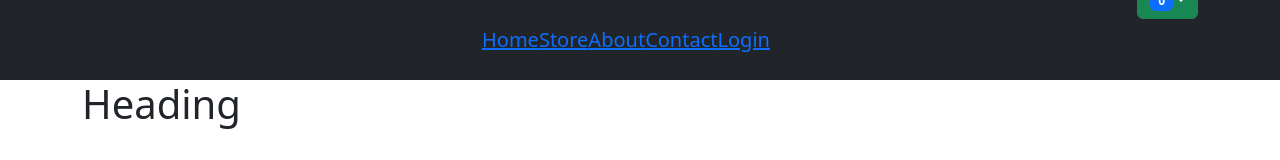
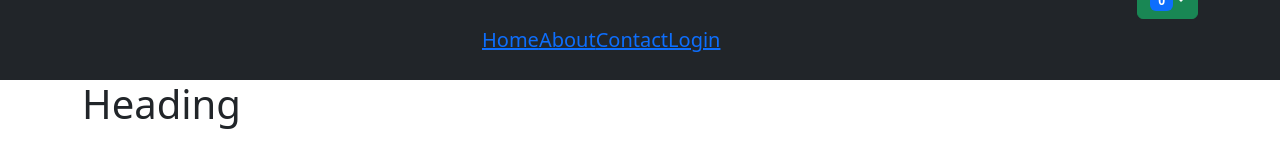
Before and after one commit to 2901shivam/my_ecommerce, a React (Create React App) app: page /about in a window 1280 px wide. Shown: the top 160 px of the page. Built offline with nearby package versions, Linux system fonts and the light colour scheme.

Commit message:
productpage

```diff
--- a/src/componenets/Navbar/Header.js
+++ b/src/componenets/Navbar/Header.js
@@ -3,9 +3,11 @@ import { Container, Navbar,Dropdown, Badge,Nav,} from "react-bootstrap";
 import { myContext } from "../../contexApi/Contex";
 import { NavLink } from "react-router-dom";
 import "./Navbar.css";
+import { myAuthentication } from "../../contexApi/AuthenticationContex";
 
 const Header = (props) => {
   const {cart} = useContext(myContext);
+ const{userIsLogedin}= useContext(myAuthentication);
   let numberOfCartItems= cart.length;
   return (
     <Navbar className="myNav" bg="dark" variant="dark" style={{ height: 80}}>
@@ -14,7 +16,7 @@ const Header = (props) => {
         <Nav className="me-auto navTitles">
         <div className="innerNavTitles">
             <NavLink to='/Home'>Home</NavLink>
-            <NavLink to='/store'>Store</NavLink>
+            {userIsLogedin &&<NavLink to='/store'>Store</NavLink>}
             <NavLink to='/about'>About</NavLink>
             <NavLink to='/contact'>Contact</NavLink>
             <NavLink to='/Login'>Login</NavLink>
```
